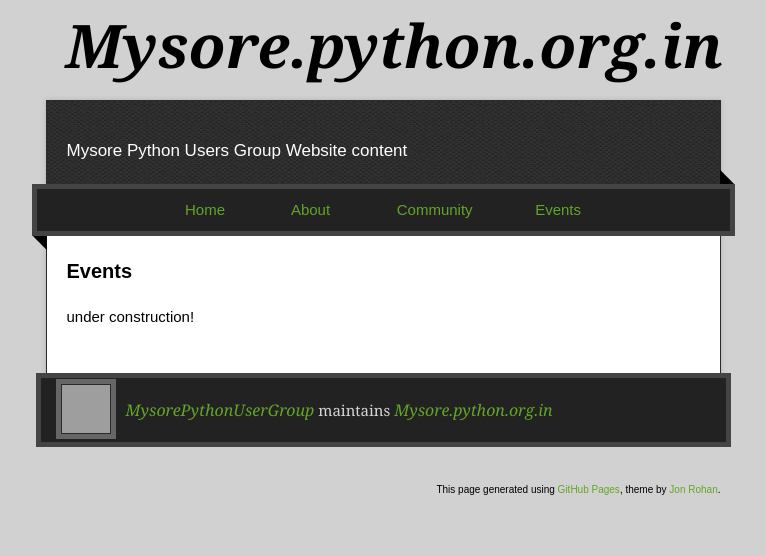
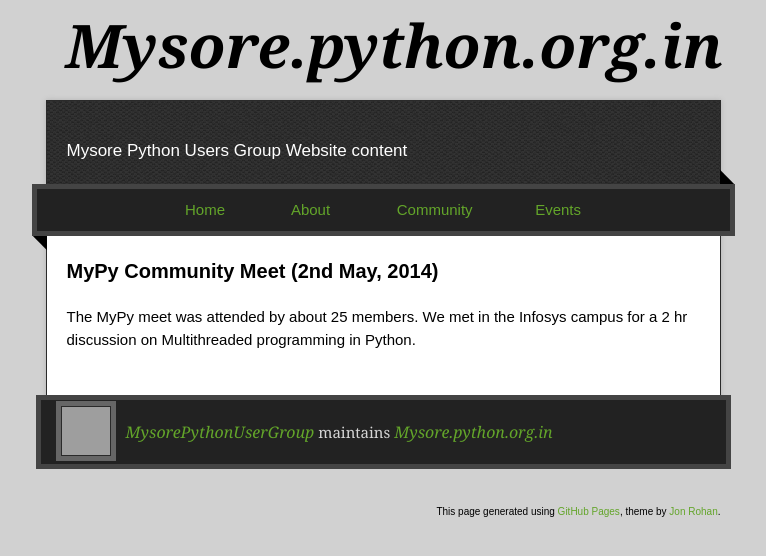
Before and after one commit to MysorePythonUserGroup/mysore.python.org.in, a plain HTML site: page events.html in a window 1280 px wide. Shown: the whole page, without its empty margins (257-1023 px from the left). Drawn offline with nearby package versions, Linux system fonts and the light colour scheme; grey boxes are pictures that could not be loaded.

Commit message:
Update events.html

```diff
--- a/events.html
+++ b/events.html
@@ -40,9 +40,10 @@
         </div>
         <article class="markdown-body">
           <h3>
-<a name="welcome-to-github-pages" class="anchor" href="#welcome-to-github-pages"><span class="octicon octicon-link"></span></a>Events</h3>
+<a name="welcome-to-github-pages" class="anchor" href="#welcome-to-github-pages"><span class="octicon octicon-link"></span></a>MyPy Community Meet (2nd May, 2014)</h3>
 
-<p>under construction!</p>
+<p>The MyPy meet was attended by about 25 members. We met in the Infosys campus for a 2 hr discussion on Multithreaded programming in Python.</p>
+
         </article>
       </div>
     </div>
```
